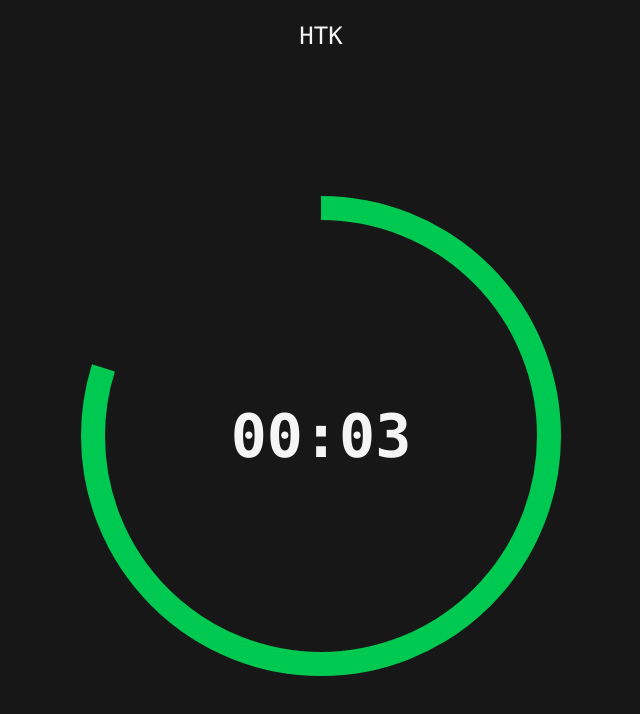
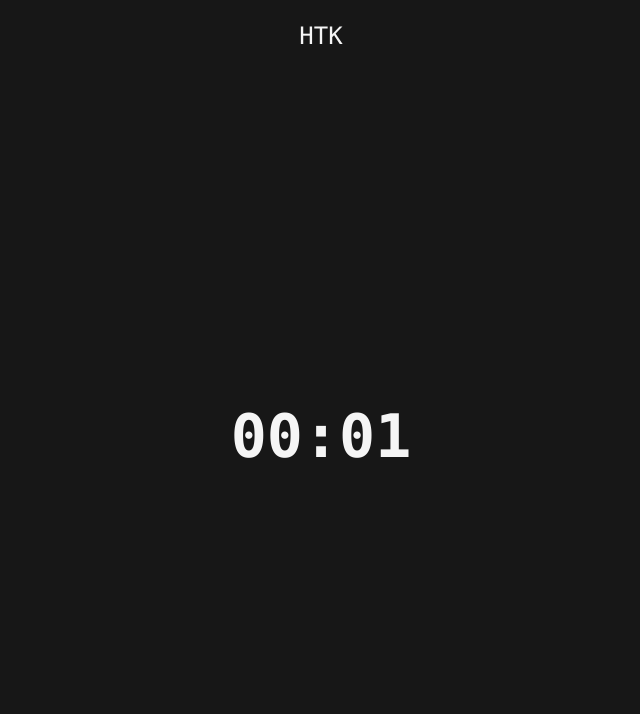
Before and after one commit to hoffy98/Health-Toolkit, a React (Vite) app: page /hiit in a window 1280 px wide. Shown: the top 714 px of the page, without its empty margins (319-959 px from the left). Built offline with nearby package versions, Linux system fonts and the light colour scheme.

Commit message:
simplified countdown
- removed framer-motion

```diff
--- a/src/pages/HIIT.tsx
+++ b/src/pages/HIIT.tsx
@@ -1,23 +1,20 @@
-import React, { useEffect, useState, useRef } from 'react'
-import { motion, useAnimation } from 'framer-motion'
+import React, { useEffect, useState, useRef, useMemo } from 'react'
 
 interface HIITProps {}
 
 const HIIT: React.FC<HIITProps> = ({}) => {
-  const [countdownDuration, setCountdownDuration] = useState<number>(10)
-  const [countdonwTrigger, setCountdownTrigger] = useState<boolean>(false)
-
-  const onCountdownFinished = () => {}
+  const [countdownDuration, setCountdownDuration] = useState<number>(1)
+  const [isRunning, setIsRunning] = useState<boolean>(false)
 
   return (
     <div
-      onClick={() => setCountdownTrigger((v) => !v)}
+      onClick={() => setIsRunning((v) => !v)}
       className="flex flex-col w-full h-full justify-center items-center"
     >
       <HIITCountdown
         countdownDuration={countdownDuration}
-        countdonwTrigger={countdonwTrigger}
-        countdownCallback={onCountdownFinished}
+        isRunning={isRunning}
+        setIsRunning={setIsRunning}
       />
     </div>
   )
@@ -25,83 +22,79 @@ const HIIT: React.FC<HIITProps> = ({}) => {
 
 interface HIITCountdownProps {
   countdownDuration: number
-  countdonwTrigger: boolean
-  countdownCallback: () => void
+  isRunning: boolean
+  setIsRunning: React.Dispatch<React.SetStateAction<boolean>>
 }
 
 const HIITCountdown: React.FC<HIITCountdownProps> = ({
   countdownDuration,
-  countdonwTrigger,
-  countdownCallback,
+  isRunning,
+  setIsRunning,
 }) => {
-  const [countdown, setCountdown] = useState<number>(0)
-  const [isCounting, setIsCounting] = useState<boolean>(false)
+  const [timeLeftMs, setTimeLeftMs] = useState(countdownDuration * 1000)
+  const intervalRef = useRef<NodeJS.Timeout | null>(null)
+
+  const progress = useMemo(() => {
+    if (countdownDuration == 0) return 1
+    const totalMs = countdownDuration * 1000
+    return Math.max(0, Math.min(1, 1 - timeLeftMs / totalMs))
+  }, [timeLeftMs, countdownDuration])
+
+  const timeLeftSec = useMemo(() => {
+    return Math.round(Math.max(0, timeLeftMs / 1000))
+  }, [timeLeftMs])
 
   const strokeWidth = 5
   const radius = 50 - strokeWidth / 2
   const circumference = 2 * Math.PI * radius
 
-  const controls = useAnimation()
-
   useEffect(() => {
-    triggerCountdown()
-  }, [countdonwTrigger])
-
-  const triggerCountdown = () => {
-    startAnimation(countdownDuration, countdownCallback)
-    triggerTimer(countdownDuration)
-  }
-
-  // Timer
-  useEffect(() => {
-    setCountdown(countdownDuration)
+    setTimeLeftMs(countdownDuration * 1000) // reset if countdownDuration changes
   }, [countdownDuration])
 
   useEffect(() => {
-    let timer: NodeJS.Timeout
-    if (isCounting && countdown > 0) {
-      timer = setTimeout(() => {
-        setCountdown((prev) => prev - 1)
-      }, 1000)
-    } else if (countdown === 0 && isCounting) {
-      setIsCounting(false) // Stop counting
+    if (intervalRef.current) clearInterval(intervalRef.current)
+
+    if (isRunning) {
+      let initialTimeLeft = timeLeftMs
+
+      // If starting while at 0, reset to full duration
+      if (timeLeftMs <= 0) {
+        initialTimeLeft = countdownDuration * 1000
+        setTimeLeftMs(initialTimeLeft)
+      }
+
+      const startTime = Date.now()
+      const endTime = startTime + initialTimeLeft
+
+      intervalRef.current = setInterval(() => {
+        const now = Date.now()
+        const newTimeLeft = endTime - now
+
+        if (newTimeLeft <= 0) {
+          setTimeLeftMs(0)
+          setIsRunning(false)
+          clearInterval(intervalRef.current!)
+        } else {
+          setTimeLeftMs(newTimeLeft)
+        }
+      }, 10)
     }
-    return () => clearTimeout(timer)
-  }, [countdown, isCounting])
 
-  const triggerTimer = (time_s: number) => {
-    setCountdown(time_s)
-    setIsCounting(true)
-  }
-
-  // Circle
-  const startAnimation = (duration: number, onComplete?: () => void) => {
-    resetAnimation()
-    controls
-      .start({
-        strokeDashoffset: 0,
-        transition: { duration, ease: 'linear' },
-      })
-      .then(() => {
-        if (onComplete) onComplete()
-      })
-  }
-
-  const resetAnimation = () => {
-    controls.set({
-      strokeDashoffset: circumference,
-    })
-  }
+    return () => {
+      if (intervalRef.current) clearInterval(intervalRef.current)
+    }
+  }, [isRunning])
 
   return (
     <div className="relative w-[min(70vw,60vh)] aspect-square">
       {/* SVG Layer (on top) */}
-      <motion.svg
+      <svg
         viewBox="0 0 100 100"
         className="absolute inset-0 w-full h-full"
         preserveAspectRatio="xMidYMid meet"
       >
-        <motion.circle
+        <circle
           className="stroke-green-500"
           cx="50"
           cy="50"
@@ -109,19 +102,17 @@ const HIITCountdown: React.FC<HIITCountdownProps> = ({
           fill="none"
           strokeWidth={strokeWidth}
           strokeDasharray={circumference}
-          strokeDashoffset={circumference}
-          animate={controls}
-          initial={{ strokeDashoffset: circumference }}
+          strokeDashoffset={(1 - progress) * circumference}
           style={{
             transformOrigin: '50% 50%',
-            rotate: -90,
+            transform: 'rotate(-90deg)',
           }}
         />
-      </motion.svg>
+      </svg>
 
       {/* Text in the center */}
       <div className="absolute inset-0 flex items-center justify-center text-6xl font-bold bg-transparent">
-        {formatTime(countdown)}
+        {formatTime(timeLeftSec)}
       </div>
     </div>
   )
```
